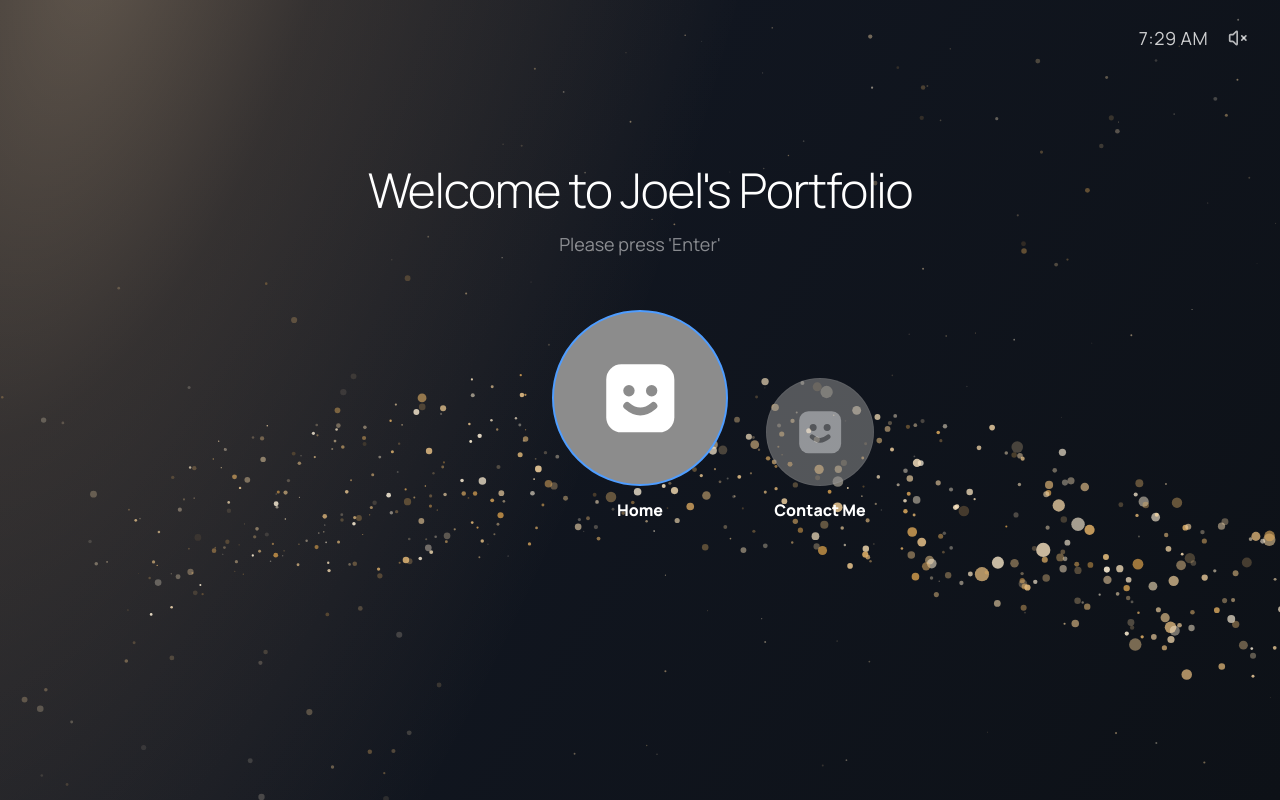
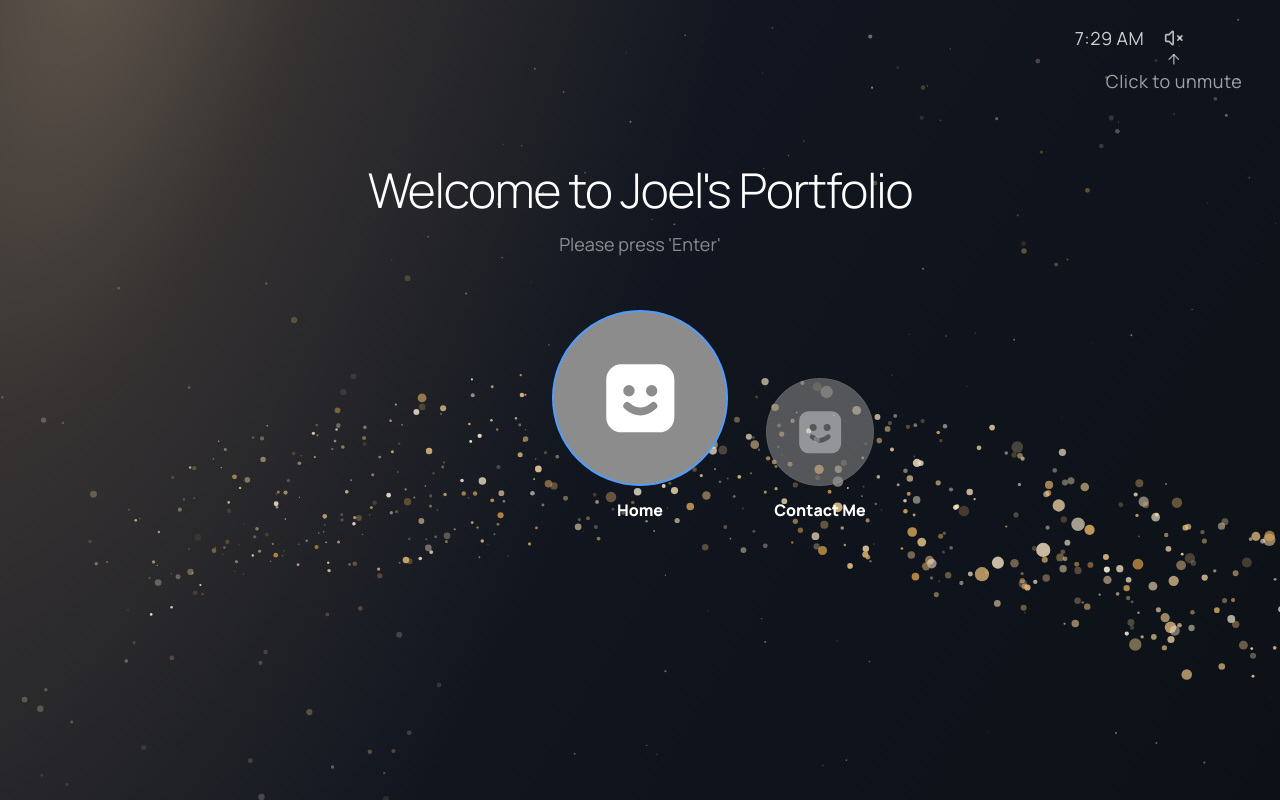
Before and after one commit to JoelSaputra/portfolio, a Next.js app: page / in a window 1280 px wide. Built offline with nearby package versions, Linux system fonts and the light colour scheme.

Commit message:
revert music to no localStorage and made a directive to unmute and mute

```diff
--- a/src/components/MuteButton.js
+++ b/src/components/MuteButton.js
@@ -1,10 +1,12 @@
-import { Volume2, VolumeX } from "lucide-react";
+import { Volume2, VolumeX, ArrowUp } from "lucide-react";
+import { motion, AnimatePresence } from "framer-motion";
 import { useMusic } from "@/context/MusicContext";
 
 export default function MuteButton() {
   const { muted, toggleMute } = useMusic();
 
   return (
+    <div className="relative flex items-center">
       <button
         onClick={toggleMute}
         className="text-white/70 transition-colors hover:text-white"
@@ -12,5 +14,27 @@
       >
         {muted ? <VolumeX className="h-5 w-5" /> : <Volume2 className="h-5 w-5" />}
       </button>
+
+      <AnimatePresence>
+        {muted && (
+          <motion.div
+            initial={{ opacity: 0, scale: 0.8 }}
+            animate={{ opacity: 1, scale: 1 }}
+            exit={{ opacity: 0, scale: 0.8 }}
+            transition={{ type: "spring", stiffness: 300, damping: 20 }}
+            className="pointer-events-none absolute left-1/2 top-full mt-1 flex -translate-x-1/2 flex-col items-center text-white/60"
+          >
+            <motion.div
+              animate={{ y: [0, -4, 0] }}
+              transition={{ duration: 0.8, repeat: Infinity, ease: "easeInOut" }}
+              className="flex flex-col items-center"
+            >
+              <ArrowUp className="h-4 w-4" />
+              <span className="whitespace-nowrap text-md">Click to unmute</span>
+            </motion.div>
+          </motion.div>
+        )}
+      </AnimatePresence>
+    </div>
   );
 }
--- a/src/context/MusicContext.js
+++ b/src/context/MusicContext.js
@@ -1,7 +1,6 @@
-import { createContext, useContext, useEffect, useRef, useState, useCallback } from "react";
+import { createContext, useContext, useRef, useState, useCallback } from "react";
 
 const MusicContext = createContext(null);
-const STORAGE_KEY = "musicMuted";
 
 export function MusicProvider({ children }) {
   const audioRef = useRef(null);
@@ -15,19 +14,6 @@
     audioRef.current = audio;
   }
 
-  useEffect(() => {
-    const audio = audioRef.current;
-    const stored = localStorage.getItem(STORAGE_KEY);
-    if (stored === "false") {
-      audio.muted = false;
-      setMuted(false);
-    }
-
-    return () => {
-      audio.pause();
-    };
-  }, []);
-
   const toggleMute = useCallback(() => {
     const audio = audioRef.current;
     if (!audio) return;
@@ -36,15 +22,14 @@
       audio.play().catch(() => {});
     }
     setMuted(audio.muted);
-    localStorage.setItem(STORAGE_KEY, String(audio.muted));
   }, []);
 
   const setTrack = useCallback((path) => {
     const audio = audioRef.current;
-    if (!audio || audio.src.endsWith(path)) return;
-    const wasMuted = audio.muted;
+    if (!audio) return;
     audio.src = path;
-    audio.muted = wasMuted;
+    audio.muted = true;
+    setMuted(true);
     audio.play().catch(() => {});
   }, []);
 
--- a/src/pages/index.js
+++ b/src/pages/index.js
@@ -47,7 +47,7 @@
           <CircularLink onSelect={(profile) => router.push(`/${profile.id}`)} />
       </div>
 
-      <div className="absolute right-8 top-6 flex items-center gap-5 text-lg tracking-wide text-white/80">
+      <div className="absolute right-24 top-6 flex items-center gap-5 text-lg tracking-wide text-white/80">
         {time}
         <MuteButton />
       </div>
```
Lines whose indentation alone changed are shown as unchanged.
